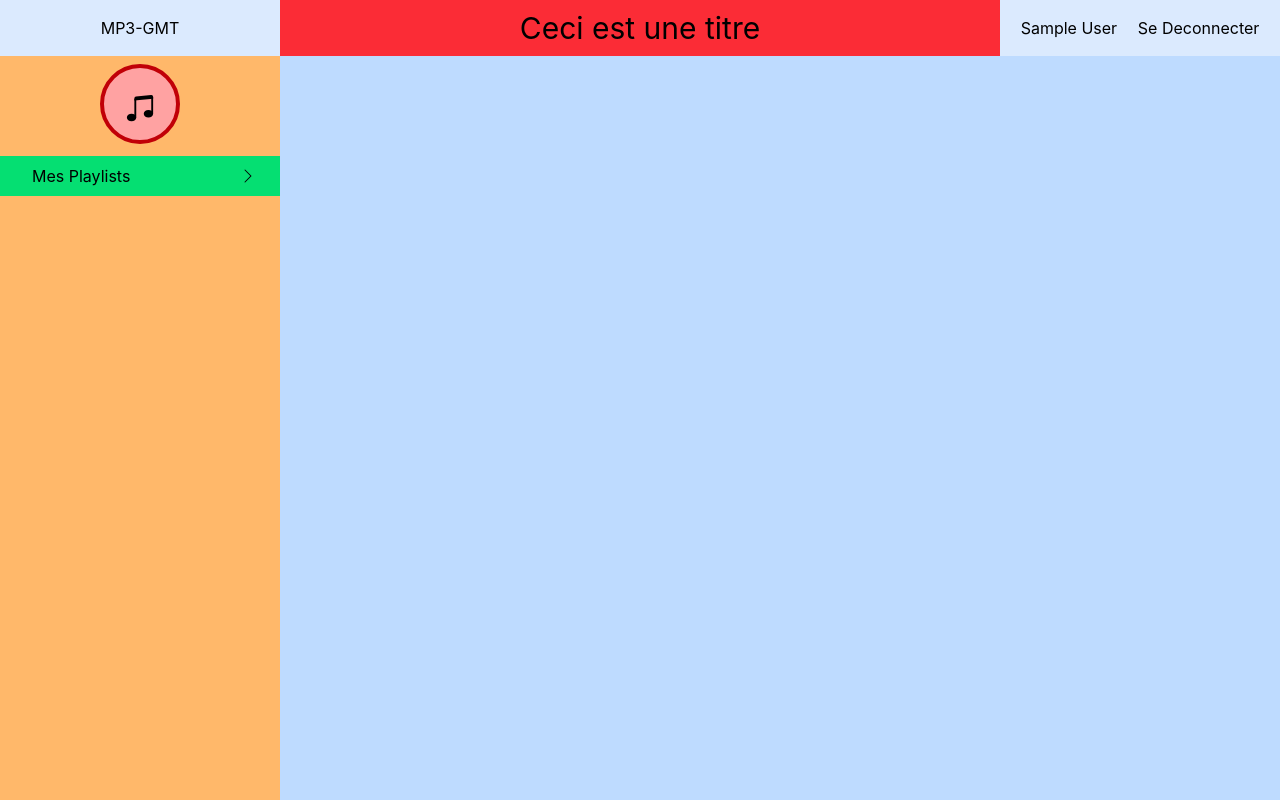
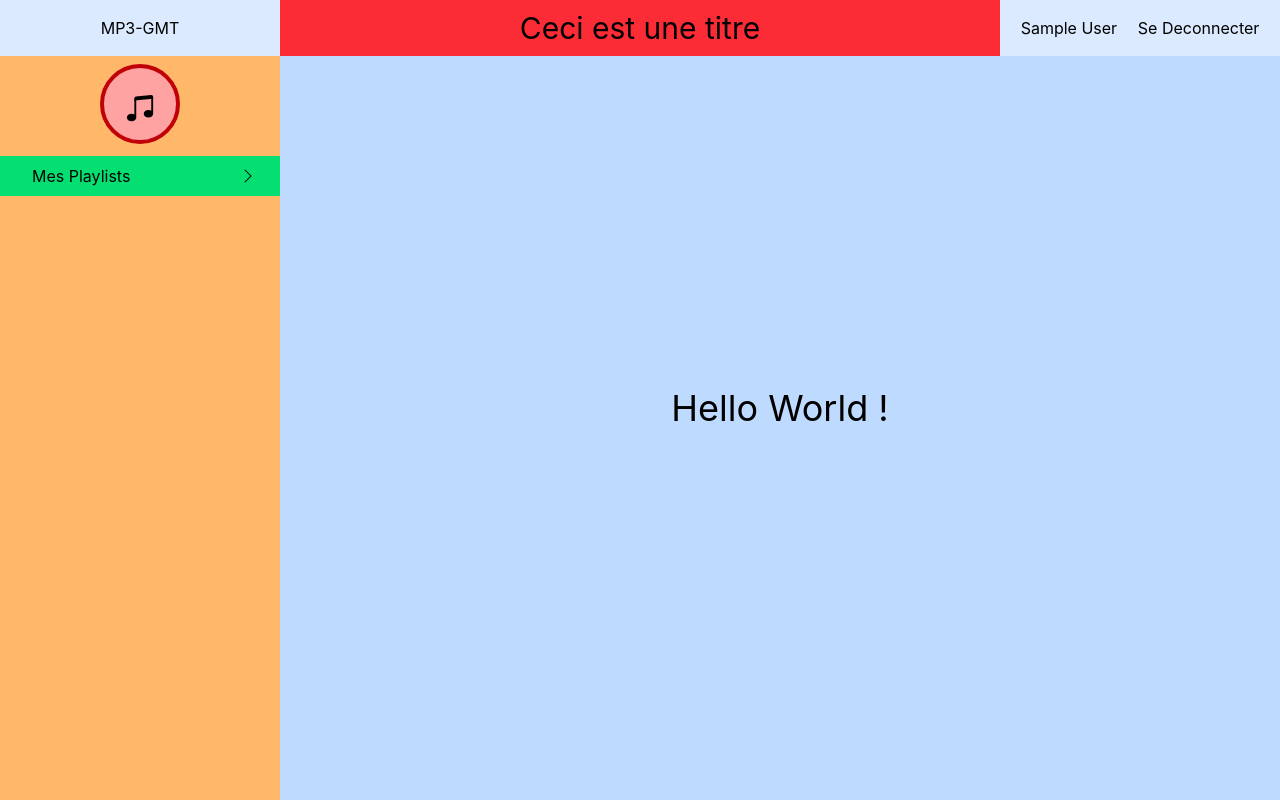
Before and after one commit to Mihary-Mandresy/MP3-GMT-Fronted, a React (Vite) app: page / in a window 1280 px wide. Built offline with nearby package versions, Linux system fonts and the light colour scheme; sample sign-in values are in the browser's storage.

Commit message:
feat: test layout

```diff
--- a/src/App.tsx
+++ b/src/App.tsx
@@ -6,7 +6,11 @@ function App() {
 
   return <BrowserRouter>
     <Routes>
-      <Route index element={<LayoutRedirect />} />
+      <Route element={<LayoutRedirect />}>
+        <Route index element={<div className="h-full flex items-center justify-center">
+          <h1 className="text-4xl">Hello World !</h1>
+        </div>} />
+      </Route>
       <Route path="/login" element={<Login />} />
     </Routes>
   </BrowserRouter>
```
